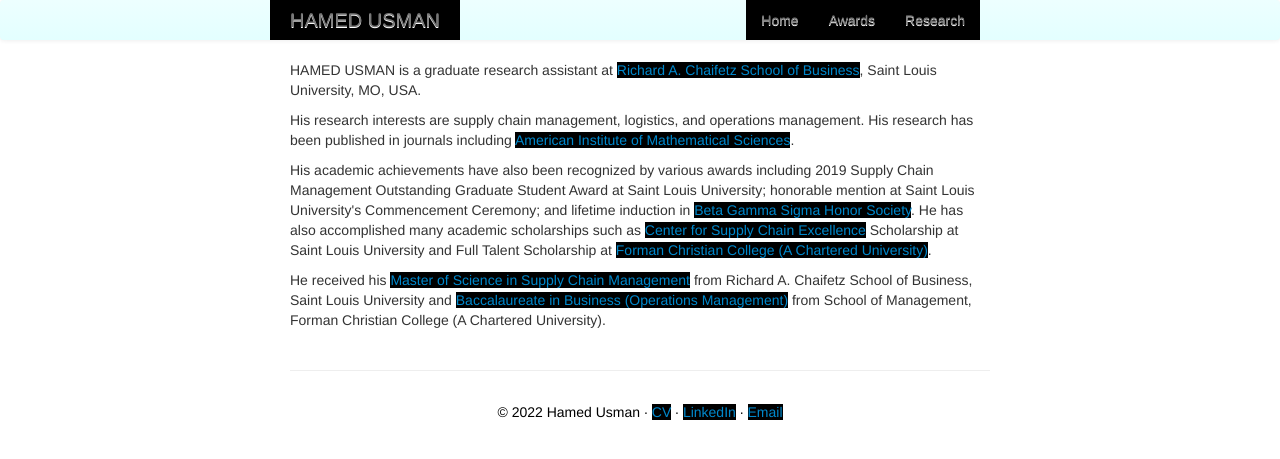
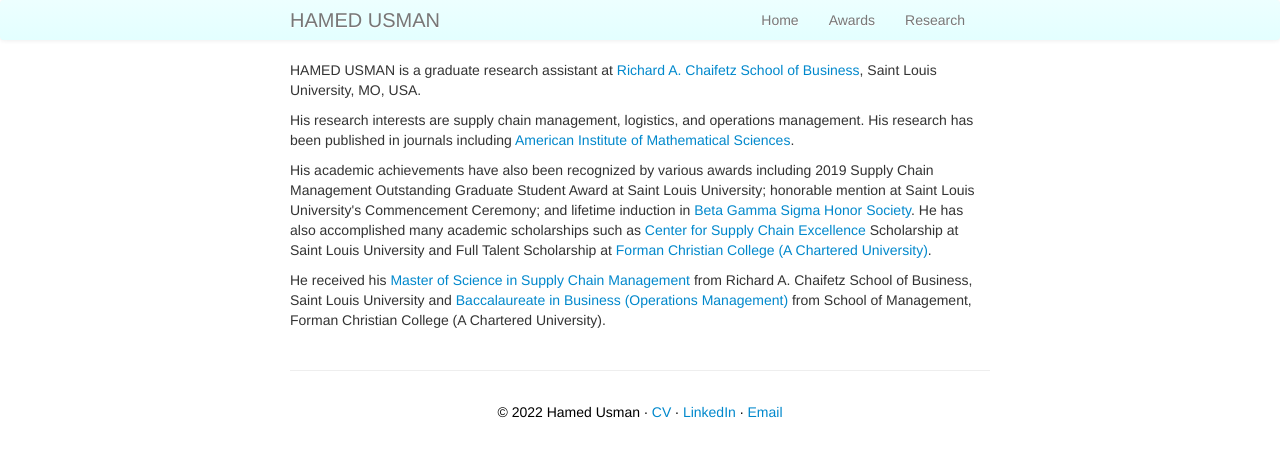
Before and after one commit to hamedusman/hamedusman.github.io, a Jekyll site: the page built from index.md, in a window 1280 px wide. Shown: the top 459 px of the page. Built offline with Jekyll 4.4.1, drawn with Linux system fonts in a browser that asks for light colours.

Commit message:
Update my_custom_css.css

```diff
--- a/assets/themes/twitter/css/my_custom_css.css
+++ b/assets/themes/twitter/css/my_custom_css.css
@@ -17,7 +17,8 @@
 
 a {
     color: #slateblue;
-  background-color: #000000;
+    background-color: none;
+    text-decoration: black;
 }
 
 a:hover {
```
